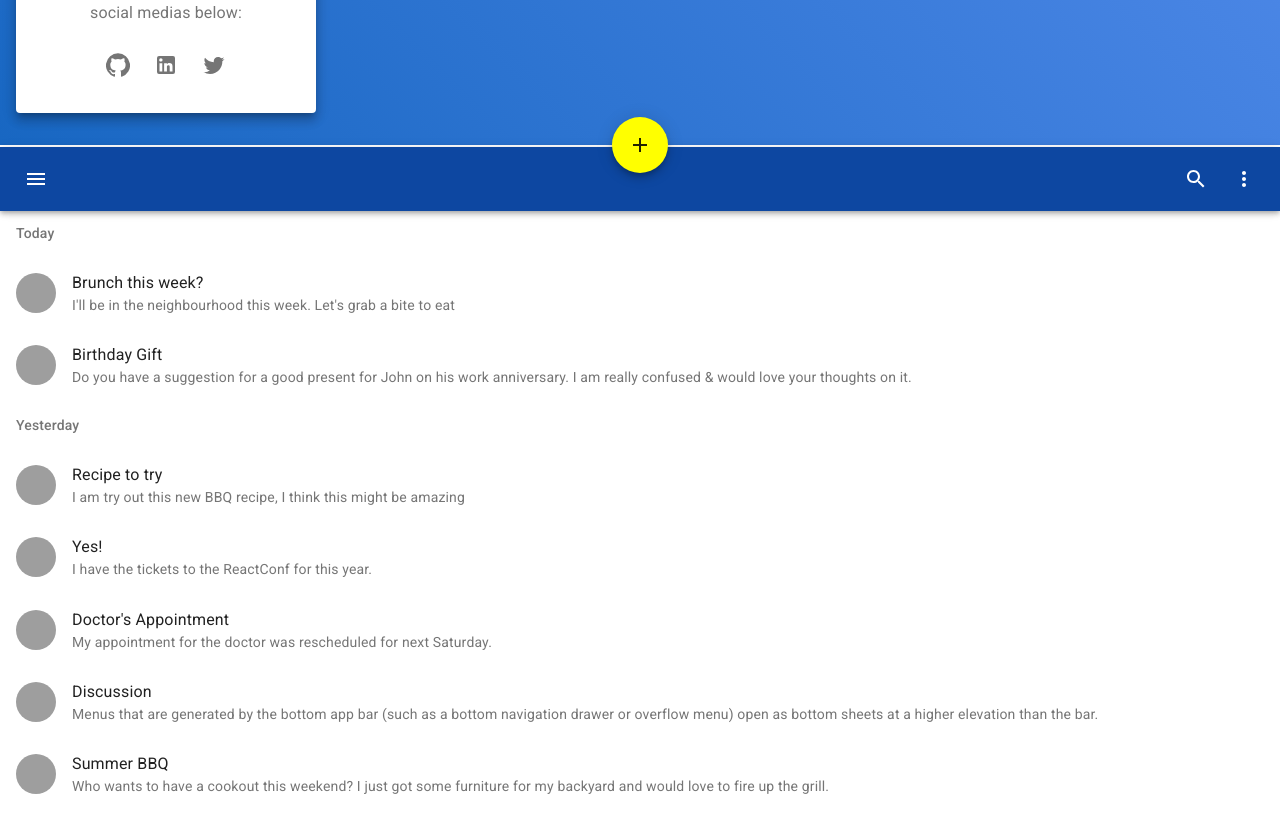
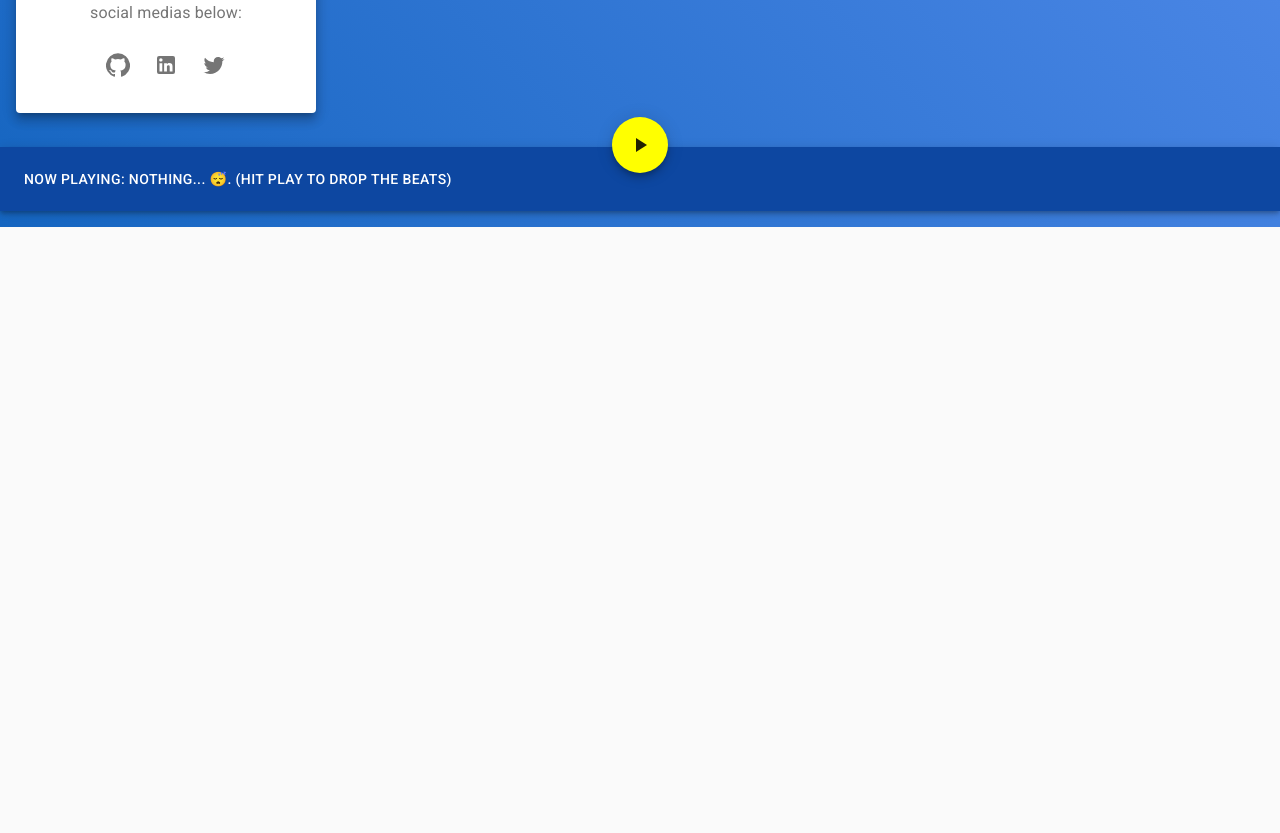
Before and after one commit to Chagall/personal-webiste, a React (Create React App) app: page / in a window 1280 px wide. Shown: the part 589-1422 px from the top of the page. After the commit the page ends 816 px from the top, so only its background shows below. Built offline with nearby package versions, Linux system fonts and the light colour scheme; grey boxes are pictures that could not be loaded.

Commit message:
Modified the BottomAppBar component to be the one I will use. It has a button to play/pause the musics and also shows the music's name on it.

```diff
--- a/src/components/BottomAppBar.js
+++ b/src/components/BottomAppBar.js
@@ -1,88 +1,89 @@
-import React from "react";
+import React, { useState } from "react";
 import { makeStyles } from "@material-ui/core/styles";
 import AppBar from "@material-ui/core/AppBar";
 import CssBaseline from "@material-ui/core/CssBaseline";
 import Toolbar from "@material-ui/core/Toolbar";
 import Typography from "@material-ui/core/Typography";
-import IconButton from "@material-ui/core/IconButton";
-import Paper from "@material-ui/core/Paper";
 import Fab from "@material-ui/core/Fab";
-import List from "@material-ui/core/List";
-import ListItem from "@material-ui/core/ListItem";
-import ListItemAvatar from "@material-ui/core/ListItemAvatar";
-import ListItemText from "@material-ui/core/ListItemText";
-import ListSubheader from "@material-ui/core/ListSubheader";
-import Avatar from "@material-ui/core/Avatar";
-import MenuIcon from "@material-ui/icons/Menu";
-import AddIcon from "@material-ui/icons/Add";
-import SearchIcon from "@material-ui/icons/Search";
-import MoreIcon from "@material-ui/icons/MoreVert";
+import Strings from "./utils/Strings";
+import PlayArrowIcon from "@material-ui/icons/PlayArrow";
+import PauseIcon from "@material-ui/icons/Pause";
 
-const messages = [
-  {
-    id: 1,
-    primary: "Brunch this week?",
-    secondary:
-      "I'll be in the neighbourhood this week. Let's grab a bite to eat",
-    person: "/static/images/avatar/5.jpg",
-  },
-  {
-    id: 2,
-    primary: "Birthday Gift",
-    secondary: `Do you have a suggestion for a good present for John on his work
-      anniversary. I am really confused & would love your thoughts on it.`,
-    person: "/static/images/avatar/1.jpg",
-  },
-  {
-    id: 3,
-    primary: "Recipe to try",
-    secondary:
-      "I am try out this new BBQ recipe, I think this might be amazing",
-    person: "/static/images/avatar/2.jpg",
-  },
-  {
-    id: 4,
-    primary: "Yes!",
-    secondary: "I have the tickets to the ReactConf for this year.",
-    person: "/static/images/avatar/3.jpg",
-  },
-  {
-    id: 5,
-    primary: "Doctor's Appointment",
-    secondary:
-      "My appointment for the doctor was rescheduled for next Saturday.",
-    person: "/static/images/avatar/4.jpg",
-  },
-  {
-    id: 6,
-    primary: "Discussion",
-    secondary: `Menus that are generated by the bottom app bar (such as a bottom
-      navigation drawer or overflow menu) open as bottom sheets at a higher elevation
-      than the bar.`,
-    person: "/static/images/avatar/5.jpg",
-  },
-  {
-    id: 7,
-    primary: "Summer BBQ",
-    secondary: `Who wants to have a cookout this weekend? I just got some furniture
-      for my backyard and would love to fire up the grill.`,
-    person: "/static/images/avatar/1.jpg",
-  },
+let musicList = [
+  "8_Bit_Retro_Funk_-_David_Renda.mp3",
+  "8_Bit_Surf_-_David_Renda.mp3",
+  "A_Bit_Of_Hope_-_David_Fesliyan.mp3",
+  "Arcade_Kid_-_David_Renda.mp3",
+  "Old_Video_Game_Music_-_David_Fesliyan.mp3",
 ];
 
-const useStyles = makeStyles((theme) => ({
-  text: {
-    padding: theme.spacing(2, 2, 0),
-  },
-  paper: {
-    paddingBottom: 50,
-  },
-  list: {
-    marginBottom: theme.spacing(2),
-  },
-  subheader: {
-    backgroundColor: theme.palette.background.paper,
-  },
+var stream = new Audio();
+stream.preload = "none";
+
+export default function BottomAppBar() {
+  const classes = useStyles();
+  let [isPlaying, setPlaying] = useState(false);
+  let [musicName, setMusicName] = useState(Strings.NOTHING);
+
+  const handleClick = () => {
+    !isPlaying ? playMusic() : pauseMusic();
+  };
+
+  const playMusic = () => {
+    let randomMusicNumber = Math.floor(
+      Math.random() * (musicList.length - 0) + 0
+    );
+    let music = musicList[randomMusicNumber];
+    stream = new Audio(`/music/${music}`);
+    stream.play();
+
+    setPlaying(true);
+    setMusicName(music);
+  };
+
+  const pauseMusic = () => {
+    stream.pause();
+    stream.src = "";
+    stream.load();
+
+    stream = null;
+
+    stream = new Audio();
+    stream.preload = "none";
+    stream.pause();
+
+    setPlaying(false);
+    setMusicName(Strings.NOTHING);
+  };
+
+  const currentButton = () => {
+    return !isPlaying ? <PlayArrowIcon /> : <PauseIcon />;
+  };
+
+  return (
+    <React.Fragment>
+      <CssBaseline />
+      <AppBar position="fixed" color="primary" className={classes.appBar}>
+        <Toolbar>
+          <Typography variant="button">
+            {`${Strings.NOW_PLAYING} ${musicName}`}
+          </Typography>
+          <Fab
+            color="secondary"
+            aria-label="add"
+            className={classes.fabButton}
+            onClick={handleClick}
+          >
+            {currentButton()}
+          </Fab>
+          <div className={classes.grow} />
+        </Toolbar>
+      </AppBar>
+    </React.Fragment>
+  );
+}
+
+const useStyles = makeStyles(() => ({
   appBar: {
     top: "auto",
     bottom: 0,
@@ -99,57 +100,3 @@ const useStyles = makeStyles((theme) => ({
     margin: "0 auto",
   },
 }));
-
-export default function BottomAppBar() {
-  const classes = useStyles();
-
-  return (
-    <React.Fragment>
-      <CssBaseline />
-      <Paper square className={classes.paper}>
-        <Typography className={classes.text} variant="h5" gutterBottom>
-          Inbox
-        </Typography>
-        <List className={classes.list}>
-          {messages.map(({ id, primary, secondary, person }) => (
-            <React.Fragment key={id}>
-              {id === 1 && (
-                <ListSubheader className={classes.subheader}>
-                  Today
-                </ListSubheader>
-              )}
-              {id === 3 && (
-                <ListSubheader className={classes.subheader}>
-                  Yesterday
-                </ListSubheader>
-              )}
-              <ListItem button>
-                <ListItemAvatar>
-                  <Avatar alt="Profile Picture" src={person} />
-                </ListItemAvatar>
-                <ListItemText primary={primary} secondary={secondary} />
-              </ListItem>
-            </React.Fragment>
-          ))}
-        </List>
-      </Paper>
-      <AppBar position="fixed" color="primary" className={classes.appBar}>
-        <Toolbar>
-          <IconButton edge="start" color="inherit" aria-label="open drawer">
-            <MenuIcon />
-          </IconButton>
-          <Fab color="secondary" aria-label="add" className={classes.fabButton}>
-            <AddIcon />
-          </Fab>
-          <div className={classes.grow} />
-          <IconButton color="inherit">
-            <SearchIcon />
-          </IconButton>
-          <IconButton edge="end" color="inherit">
-            <MoreIcon />
-          </IconButton>
-        </Toolbar>
-      </AppBar>
-    </React.Fragment>
-  );
-}
```
